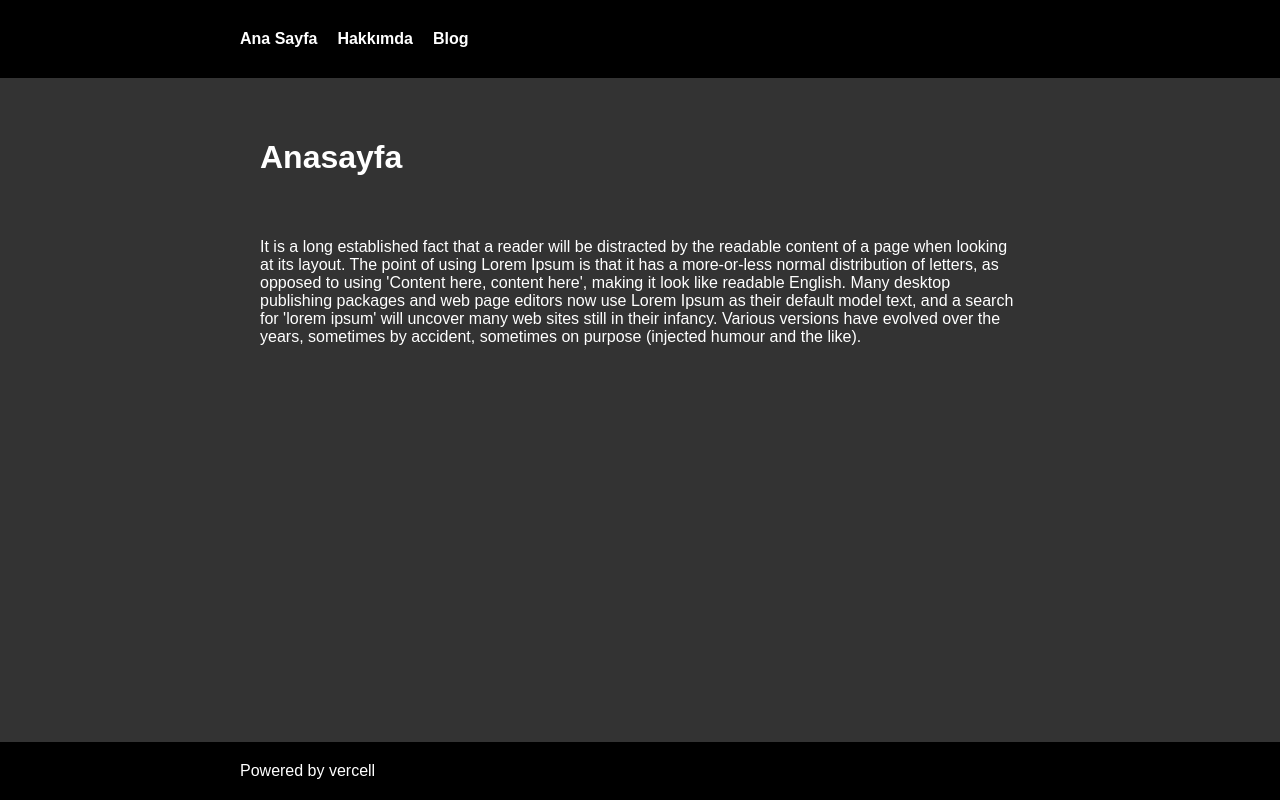
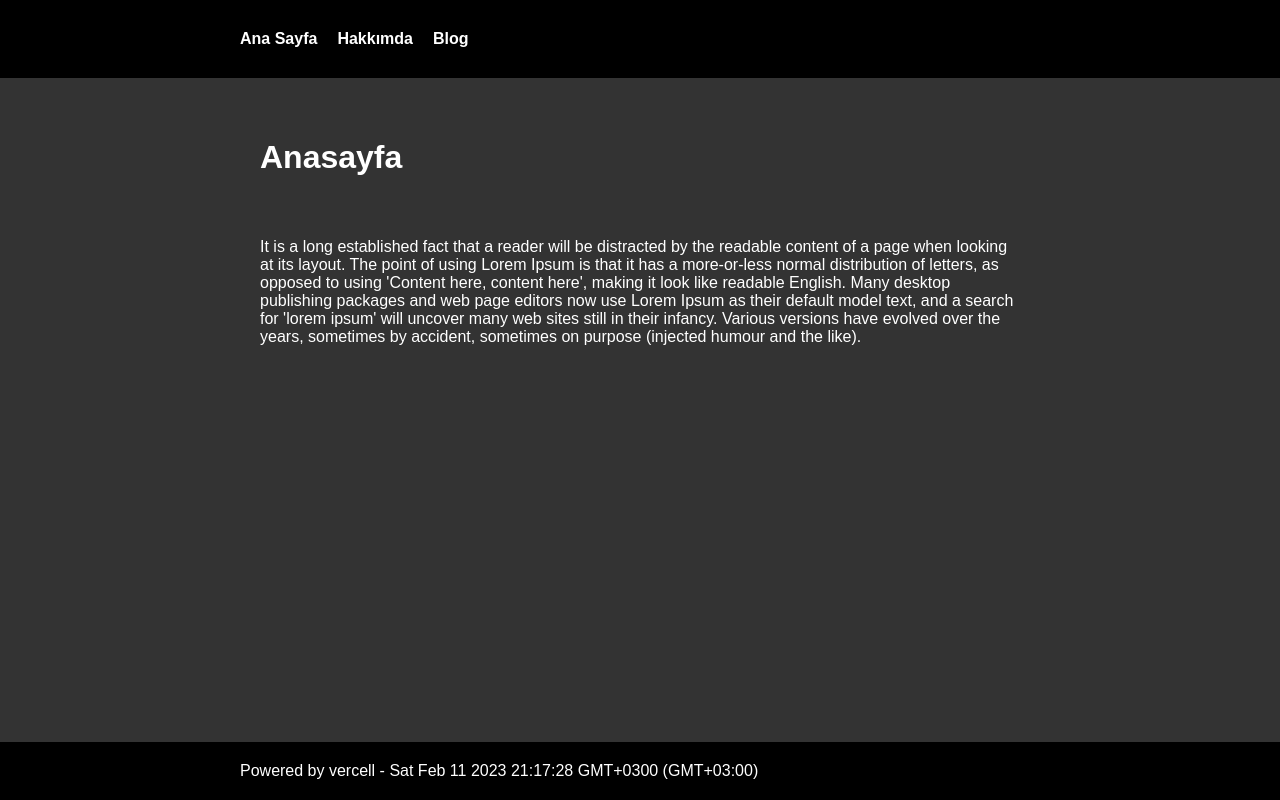
Before and after one commit to miraybuketaydin/nextjs-blog, a Next.js app: page / in a window 1280 px wide. Built offline with nearby package versions, Linux system fonts and the light colour scheme.

Commit message:
Tarih güncelleme scripti eklendi.

```diff
--- a/components/Layout.js
+++ b/components/Layout.js
@@ -42,7 +42,7 @@ export default ({ title, children }) => (
     <Footer>
       <FooterInner>
         <a href="" target="_blank" rel="noopener noreferrer">
-          Powered by vercell
+          Powered by vercell - Sat Feb 11 2023 21:17:28 GMT+0300 (GMT+03:00)
         </a>
       </FooterInner>
     </Footer>
--- a/package.json
+++ b/package.json
@@ -2,7 +2,7 @@
   "private": true,
   "scripts": {
     "dev": "next dev",
-    "build": "next build",
+    "build": "node script/updateDate.js && next build",
     "start": "next start",
     "export": "next build & next export"
   },
```
Also changed, not shown: script/updateDate.js (added, +12 -0 lines).
